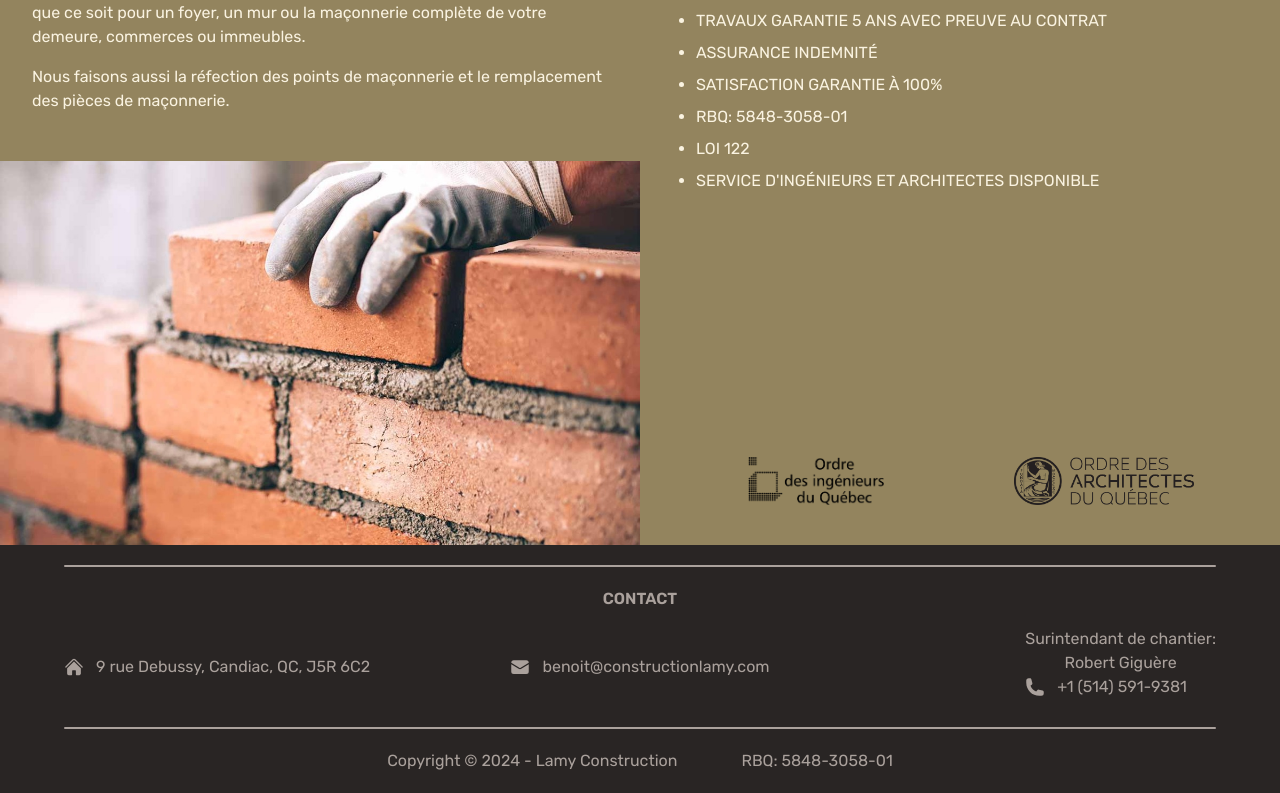
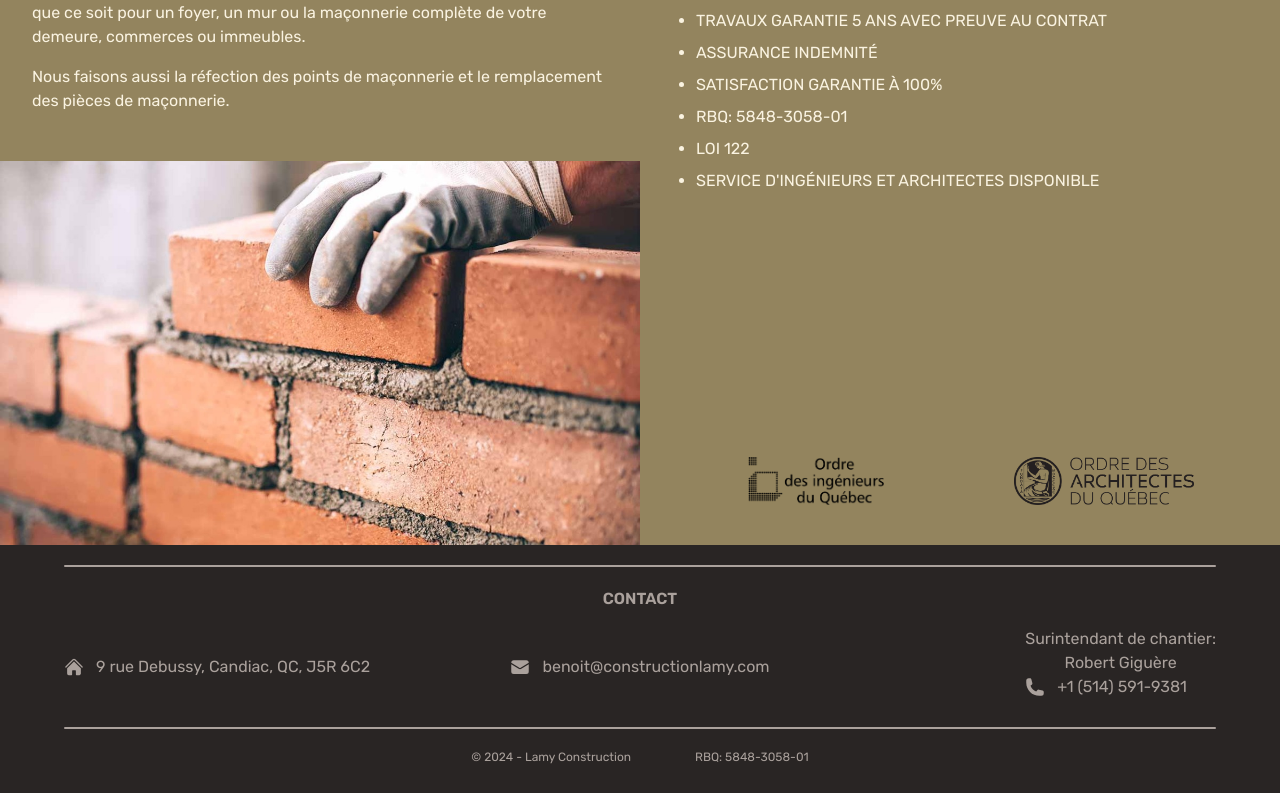
Before and after one commit to porpup/lamy_construction_website, a Next.js app: page / in a window 1280 px wide. Shown: the part 5671-6464 px from the top of the page. Built offline with nearby package versions, Linux system fonts and the light colour scheme; a web font is replaced by a local one.

Commit message:
change font size for copyright text

```diff
--- a/app/components/Footer.jsx
+++ b/app/components/Footer.jsx
@@ -116,8 +116,8 @@ const Footer = () => {
 				</div>
 			</div>
 			<hr className="h-0.5 mx-auto my-4 border-0 rounded md:my-5 bg_gray" />
-			<div className="pb-5 text-center flex flex-col items-center md:flex-row md:justify-center md:space-x-16">
-				<p className="mb-2 md:mb-0">Copyright © 2024 - {company.name}</p>
+			<div className="text-xs pb-5 text-center flex flex-col items-center md:flex-row md:justify-center md:space-x-16">
+				<p className="mb-2 md:mb-0">© 2024 - {company.name}</p>
 				<p>RBQ: 5848-3058-01</p>
 			</div>
 		</footer>
```
